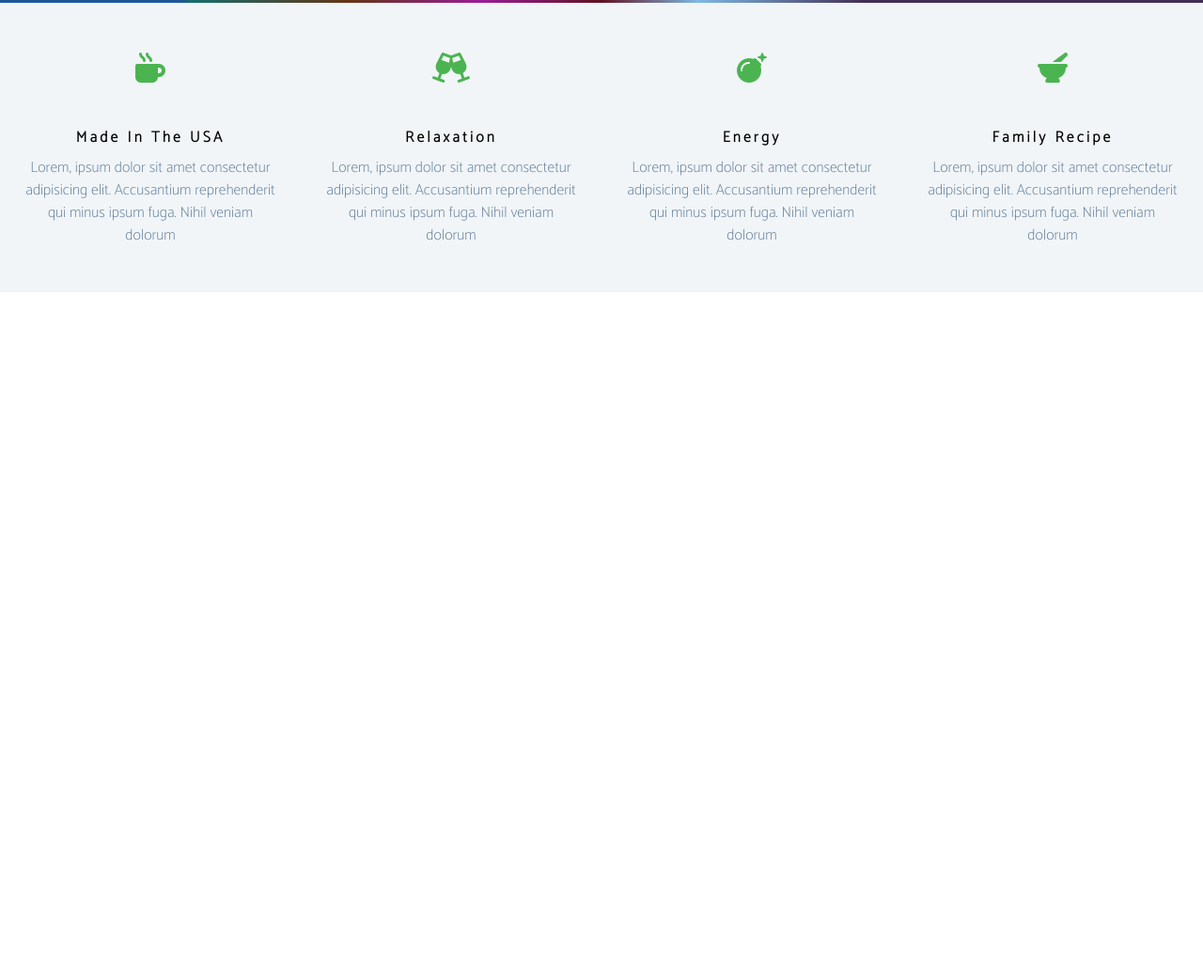
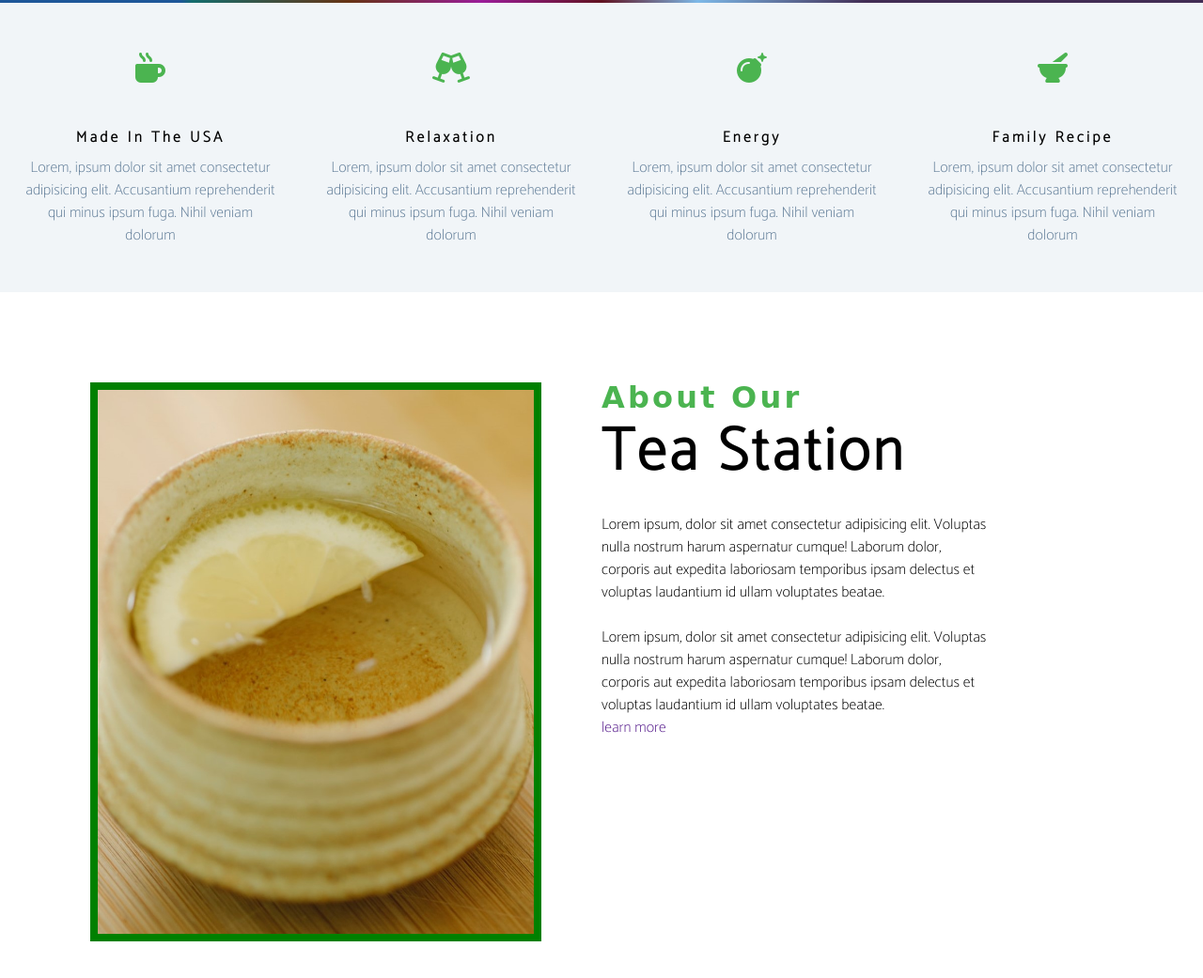
Before and after one commit to Iyanuoluwa-vic/Tea-Station-Project, a plain HTML site: page index.html in a window 1280 px wide. Shown: the part 805-1846 px from the top of the page at 94% size. Before the commit the page ends 1116 px from the top, so only its background shows below. Drawn offline with Linux system fonts and the light colour scheme; a web font is replaced by a local one.

Commit message:
about section

```diff
--- a/css/main.css
+++ b/css/main.css
@@ -123,6 +123,28 @@ More Global Styles
   background-color: var(--clr-primary-light);
 }
 
+.section-title h3 {
+  color: var(--clr-primary);
+  font-family: var(--ff-secondary);
+}
+.section-title {
+  margin-bottom: 2rem;
+}
+
+.section-center {
+  width: 85vw;
+  padding: 4rem 0;
+  margin: 0 auto;
+  max-width: 1170;
+}
+
+@media screen and(min-width:992px) {
+  .section-center {
+    width: 95vw;
+    padding: 4rem 1rem;
+  }
+}
+
 /*
 ==============================
 Header
@@ -245,3 +267,42 @@ Skill section
   display: table;
   clear: both;
 }
+
+/*
+================
+About section
+=================
+*/
+
+.about-img,
+.about-info {
+  padding: 2rem 0;
+}
+
+.about-picture-container {
+  background-color: var(--clr-primary);
+  border: 0.5rem solid green;
+  max-width: 30rem;
+  overflow: hidden;
+}
+
+about-img {
+  transition: var(--transition);
+}
+
+.about-picture-container:hover .about-img-pic {
+  transform: scale(1.1);
+  opacity: 0.5;
+}
+
+.about-text {
+  max-width: 26rem;
+}
+
+@media screen and (min-width: 900px) {
+  .about-img,
+  .about-info {
+    float: left;
+    width: 50%;
+  }
+}
--- a/index.html
+++ b/index.html
@@ -41,7 +41,7 @@
 
     <!-- SKills section -->
     <section class="skills clearfix">
-      <!-- first skill section -->
+      <!-- first skill article -->
       <article class="skill">
         <span class="skill-icon"><i class="fa-solid fa-mug-hot"></i> </span>
 
@@ -51,9 +51,9 @@
           reprehenderit qui minus ipsum fuga. Nihil veniam dolorum
         </p>
       </article>
-      <!-- end of first skills section -->
+      <!-- end of first skills article -->
 
-      <!-- second skill section -->
+      <!-- second skill article -->
       <article class="skill">
         <span class="skill-icon"
           ><i class="fa-solid fa-champagne-glasses"></i
@@ -64,9 +64,9 @@
           reprehenderit qui minus ipsum fuga. Nihil veniam dolorum
         </p>
       </article>
-      <!-- end of second skills section -->
+      <!-- end of second skills article -->
 
-      <!-- third skill section -->
+      <!-- third skill article -->
       <article class="skill">
         <span class="skill-icon"><i class="fa-solid fa-bomb"></i></span>
         <h4 class="skill-title">energy</h4>
@@ -75,9 +75,9 @@
           reprehenderit qui minus ipsum fuga. Nihil veniam dolorum
         </p>
       </article>
-      <!-- end of third skills section -->
+      <!-- end of third skills article -->
 
-      <!-- fourth skill section -->
+      <!-- fourth skill article -->
       <article class="skill">
         <span class="skill-icon"
           ><i class="fa-solid fa-mortar-pestle"></i
@@ -88,8 +88,58 @@
           reprehenderit qui minus ipsum fuga. Nihil veniam dolorum
         </p>
       </article>
-      <!-- end of fourth skills section -->
+      <!-- end of fourth skills article -->
     </section>
-    <!-- End of SKill section -->
+    <!-- End of sKills section -->
+
+    <!-- About -->
+    <section>
+      <div class="section-center clearfix">
+        <!-- article image -->
+        <article class="about-img">
+          <div class="about-picture-container">
+            <img
+              src="./img/pexels-charlotte-may-5946718.jpg"
+              alt="tea bottle"
+              class="about-img-pic"
+            />
+          </div>
+        </article>
+        <!-- end of article image -->
+
+        <!-- about title -->
+        <article class="about-info">
+          <div class="section-title">
+            <h3>about our</h3>
+            <h1>tea station</h1>
+          </div>
+
+          <!-- about title -->
+
+          <!-- about text -->
+          <article class="about-text">
+            <p>
+              Lorem ipsum, dolor sit amet consectetur adipisicing elit. Voluptas
+              nulla nostrum harum aspernatur cumque! Laborum dolor, corporis aut
+              expedita laboriosam temporibus ipsam delectus et voluptas
+              laudantium id ullam voluptates beatae.
+            </p>
+            <br />
+            <p>
+              Lorem ipsum, dolor sit amet consectetur adipisicing elit. Voluptas
+              nulla nostrum harum aspernatur cumque! Laborum dolor, corporis aut
+              expedita laboriosam temporibus ipsam delectus et voluptas
+              laudantium id ullam voluptates beatae.
+            </p>
+
+            <!-- learn more button -->
+            <a href="" class="about-button">learn more</a>
+          </article>
+          <!-- end of about text -->
+        </article>
+      </div>
+    </section>
+
+    <!-- end of about section -->
   </body>
 </html>
```
Also changed, not shown: img/pexels-charlotte-may-5946718.jpg (added).
